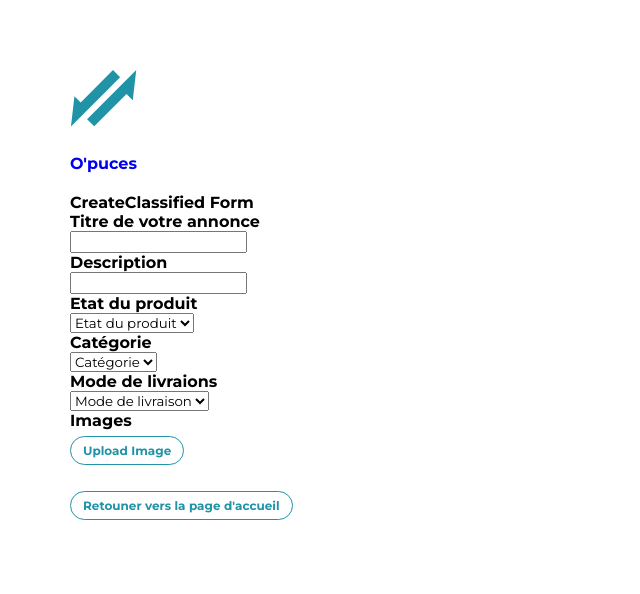
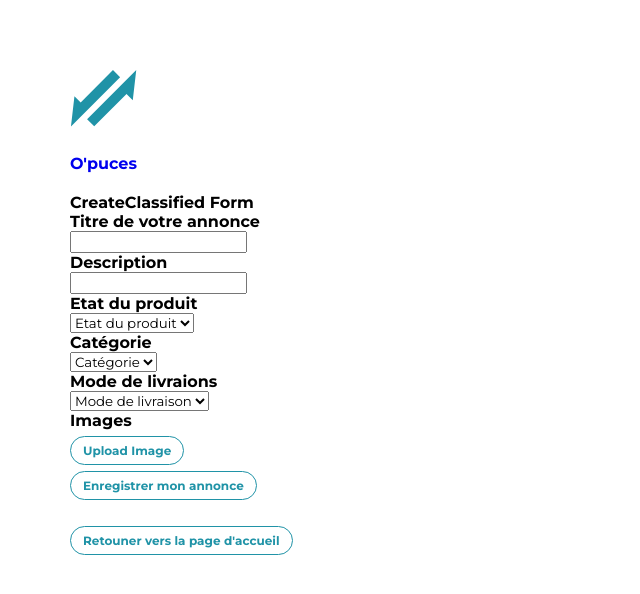
Before and after one commit to Gaetan-CRISTINA/Projet-OPuces-Front, a Vue app in the folder opuces/: page /create-classified in a window 1280 px wide. Shown: the top 594 px of the page, without its empty margins (0-640 px from the left). Built offline with nearby package versions, Linux system fonts and the light colour scheme.

Commit message:
create-classified v-model

```diff
--- a/opuces/src/views/CreateClassified.vue
+++ b/opuces/src/views/CreateClassified.vue
@@ -7,7 +7,7 @@
       </router-link>
     </div>
     <h1>CreateClassified Form</h1>
-    <form action="">
+    <form @submit="handleSubmit">
       <h6>Titre de votre annonce</h6>
       <label>
         <input v-model="title" name="title" class="title" />
@@ -20,30 +20,32 @@
 
       <h6>Etat du produit</h6>
       <label>
-        <select name="" id="">
+        <select name="selectState">
           <option value="">Etat du produit</option>
         </select>
       </label>
 
       <h6>Catégorie</h6>
       <label>
-        <select name="" id="">
+        <select name="selectCategory">
           <option value="">Catégorie</option>
         </select>
       </label>
 
       <h6>Mode de livraions</h6>
       <label>
-        <select name="" id="">
+        <select name="selectUnderCategory">
           <option value="">Mode de livraison</option>
         </select>
       </label>
-    </form>
-
       <h6>Images</h6>
       <label>
         <button>Upload Image</button>
       </label>
+      <div>
+        <button>Enregistrer mon annonce</button>
+      </div>
+    </form>
 
     <div class="homeLink">
       <router-link
@@ -62,6 +64,17 @@ export default {
   name: "CreateClassified",
   components: {
     Logo,
+  },
+  data() {
+    return {
+      title: "",
+      description: "",
+    };
+  },
+  methods: {
+    async handleSubmit(evt) {
+      evt.preventDefault();
+    },
   },
 };
 </script>
@@ -97,10 +110,10 @@ button:hover {
   align-items: center;
   justify-content: flex-start;
 }
-.logoOpuces{
+.logoOpuces {
   margin-bottom: 20px;
 }
-.homeLink{
+.homeLink {
   margin-top: 20px;
 }
 
```
Lines whose indentation alone changed are shown as unchanged.
